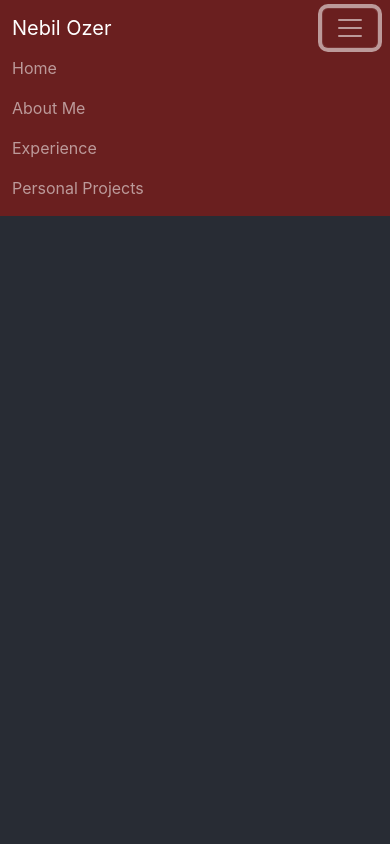
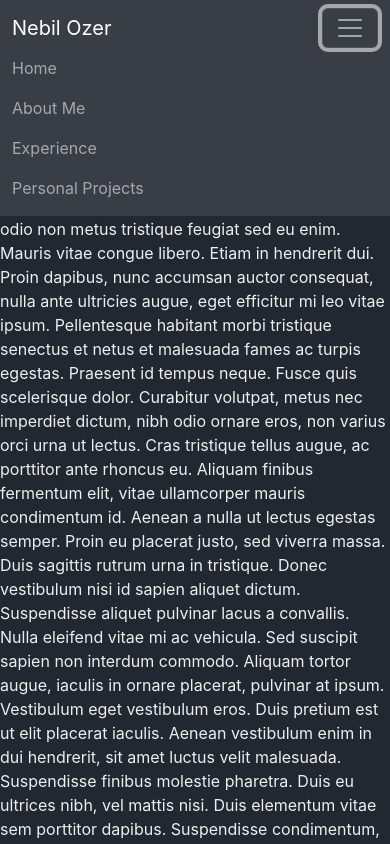
Before and after one commit to Ozen7/Nebil_Portfolio, a React (Create React App) app in the folder my-app/: page /homepage in a window 390 px wide. Both pictures are taken after a click on the button 350 px from the left and 28 px from the top of the page. Shown: the top 844 px of the page. Built offline with nearby package versions, Linux system fonts and the light colour scheme.

Commit message:
color change + homescreen development

```diff
--- a/my-app/src/App.js
+++ b/my-app/src/App.js
@@ -1,5 +1,5 @@
 import './App.css';
-import HelloScreen from './mods/HelloScreen';
+import HelloScreen from './mods/HelloScreen/HelloScreen';
 import {Routes, Route, BrowserRouter} from "react-router-dom";
 import HomePage from './mods/HomePage/HomePage';
 function App() {
--- a/my-app/src/mods/HelloScreen.css
+++ b/my-app/src/mods/HelloScreen/HelloScreen.css
@@ -1,26 +1,26 @@
 .button {
-  background-color: rgba(150, 43, 43, 0.678);
+  background-color: #00ADB5;
   border: 5px;
   font-size: 20px;
   padding: 10px;
   padding-left: 100px;
   padding-right: 100px;
   margin: 20px;
-  color: white;
+  color: #EEEEEE;
   border-radius: 10px;
   position: relative;
   z-index: 1;
 }
 
 .button:hover {
-  background-color: #6a1f1fad;
+  background-color: #00acb5be;
   border: 5px;
   font-size: 20px;
   padding: 10px;
   padding-left: 100px;
   padding-right: 100px;
   margin: 20px;
-  color: white;
+  color: #EEEEEE;
   border-radius: 10px;
   position: relative;
   z-index: 1;
@@ -32,7 +32,7 @@
 }
 
 .background {
-  background-color: #282c34;
+  background-color: #222831;
   flex: 0.1;
   display: flex;
   flex-direction: column;
--- /dev/null
+++ b/my-app/src/mods/HomePage/HomeComponents/Main.js
@@ -0,0 +1,33 @@
+import React from "react";
+import "../HomePage.css";
+
+function Main(props) {
+  return (
+    <>
+      <div className="headerDiv">
+        <br></br>
+        <br></br>
+        <h3>
+          Home
+        </h3>
+
+
+      </div>
+      <div className="contentsDiv">
+      <p>
+      Lorem ipsum dolor sit amet, consectetur adipiscing elit. Ut nec volutpat purus. Nam et sollicitudin lorem. Etiam mattis non risus sed convallis. Proin non lectus a dui egestas laoreet vel sit amet metus. Etiam feugiat dui eu sodales ultricies. Phasellus eu odio non metus tristique feugiat sed eu enim. Mauris vitae congue libero. Etiam in hendrerit dui. Proin dapibus, nunc accumsan auctor consequat, nulla ante ultricies augue, eget efficitur mi leo vitae ipsum.
+
+Pellentesque habitant morbi tristique senectus et netus et malesuada fames ac turpis egestas. Praesent id tempus neque. Fusce quis scelerisque dolor. Curabitur volutpat, metus nec imperdiet dictum, nibh odio ornare eros, non varius orci urna ut lectus. Cras tristique tellus augue, ac porttitor ante rhoncus eu. Aliquam finibus fermentum elit, vitae ullamcorper mauris condimentum id. Aenean a nulla ut lectus egestas semper. Proin eu placerat justo, sed viverra massa. Duis sagittis rutrum urna in tristique. Donec vestibulum nisi id sapien aliquet dictum. Suspendisse aliquet pulvinar lacus a convallis.
+
+Nulla eleifend vitae mi ac vehicula. Sed suscipit sapien non interdum commodo. Aliquam tortor augue, iaculis in ornare placerat, pulvinar at ipsum. Vestibulum eget vestibulum eros. Duis pretium est ut elit placerat iaculis. Aenean vestibulum enim in dui hendrerit, sit amet luctus velit malesuada. Suspendisse finibus molestie pharetra. Duis eu ultrices nibh, vel mattis nisi.
+
+Duis elementum vitae sem porttitor dapibus. Suspendisse condimentum, lorem sit amet condimentum lobortis, ante libero luctus justo, at tincidunt magna risus nec felis. Etiam a ipsum eu elit malesuada laoreet et vel mauris. Proin sed odio erat. Pellentesque fringilla lorem suscipit, tristique nisl ut, vulputate libero. Morbi sem ipsum, aliquam ut mauris vel, tincidunt cursus tellus. Vivamus nunc augue, porttitor eu magna vel, fringilla posuere tortor. Maecenas imperdiet nulla ligula, at iaculis nisi mattis vel. In hac habitasse platea dictumst. Sed sagittis ante in elementum euismod. Donec urna lectus, pellentesque sit amet magna eget, congue suscipit lacus. Phasellus purus mi, tempus in lacus nec, pharetra porta enim. Morbi risus felis, iaculis id ullamcorper vitae, imperdiet vitae nisl.
+
+Curabitur sem diam, auctor a nulla in, venenatis faucibus tellus. Praesent vel tincidunt ex. Curabitur nec posuere libero, ac maximus quam. Aenean vel dui vitae risus pretium ultrices sed eget nunc. Donec in orci at mi pharetra egestas efficitur eget ex. Praesent et enim aliquet, tempor nisi venenatis, maximus felis. Aliquam tincidunt eget purus ut sodales.
+      </p>
+      </div>
+    </>
+  );
+}
+
+export default Main;
--- /dev/null
+++ b/my-app/src/mods/HomePage/HomeComponents/NavBar.js
@@ -0,0 +1,48 @@
+import React from "react";
+import "../HomePage.css";
+
+function NavBar(props) {
+  return (
+    <>
+      <nav
+        class="navbar fixed-top navbar-expand-lg navbar-dark"
+        style={{ backgroundColor: "#393E46" }}
+      >
+        <div class="container-fluid">
+          <a class="navbar-brand" href="#">
+            Nebil Ozer
+          </a>
+          <button
+            class="navbar-toggler"
+            type="button"
+            data-bs-toggle="collapse"
+            data-bs-target="#navbarNavAltMarkup"
+            aria-controls="navbarNavAltMarkup"
+            aria-expanded="false"
+            aria-label="Toggle navigation"
+          >
+            <span class="navbar-toggler-icon"></span>
+          </button>
+          <div class="collapse navbar-collapse" id="navbarNavAltMarkup">
+            <div class="navbar-nav">
+              <a class="nav-link" aria-current="page" href="#">
+                Home
+              </a>
+              <a class="nav-link" href="#">
+                About Me
+              </a>
+              <a class="nav-link" href="#test">
+                Experience
+              </a>
+              <a class="nav-link" href="#personalprojects">
+                Personal Projects
+              </a>
+            </div>
+          </div>
+        </div>
+      </nav>
+    </>
+  );
+}
+
+export default NavBar;
--- /dev/null
+++ b/my-app/src/mods/HomePage/HomeComponents/PersonalProjects.js
@@ -0,0 +1,100 @@
+import React from "react";
+
+function PersonalProjects(props) {
+  return (
+    <>
+      <div className="headerDiv">
+        <h3>Personal Projects</h3>
+      </div>
+      <div
+        id="carouselExampleCaptions"
+        class="carousel slide"
+        data-bs-ride="false"
+      >
+        <div class="carousel-indicators">
+          <button
+            type="button"
+            data-bs-target="#carouselExampleCaptions"
+            data-bs-slide-to="0"
+            class="active"
+            aria-current="true"
+            aria-label="Slide 1"
+          ></button>
+          <button
+            type="button"
+            data-bs-target="#carouselExampleCaptions"
+            data-bs-slide-to="1"
+            aria-label="Slide 2"
+          ></button>
+          <button
+            type="button"
+            data-bs-target="#carouselExampleCaptions"
+            data-bs-slide-to="2"
+            aria-label="Slide 3"
+          ></button>
+        </div>
+        <div class="carousel-inner">
+          <div class="carousel-item active">
+            <img
+              src="https://reactjs.org/logo-og.png"
+              class="d-block w-100"
+              alt="..."
+            />
+            <div class="carousel-caption d-none d-md-block">
+              <h5>First slide label</h5>
+              <p>
+                Some representative placeholder content for the first slide.
+              </p>
+            </div>
+          </div>
+          <div class="carousel-item">
+            <img
+              src="https://reactjs.org/logo-og.png"
+              class="d-block w-100"
+              alt="..."
+            />
+            <div class="carousel-caption d-none d-md-block">
+              <h5>Second slide label</h5>
+              <p>
+                Some representative placeholder content for the second slide.
+              </p>
+            </div>
+          </div>
+          <div class="carousel-item">
+            <img
+              src="https://reactjs.org/logo-og.png"
+              class="d-block w-100"
+              alt="..."
+            />
+            <div class="carousel-caption d-none d-md-block">
+              <h5>Third slide label</h5>
+              <p>
+                Some representative placeholder content for the third slide.
+              </p>
+            </div>
+          </div>
+        </div>
+        <button
+          class="carousel-control-prev"
+          type="button"
+          data-bs-target="#carouselExampleCaptions"
+          data-bs-slide="prev"
+        >
+          <span class="carousel-control-prev-icon" aria-hidden="true"></span>
+          <span class="visually-hidden">Previous</span>
+        </button>
+        <button
+          class="carousel-control-next"
+          type="button"
+          data-bs-target="#carouselExampleCaptions"
+          data-bs-slide="next"
+        >
+          <span class="carousel-control-next-icon" aria-hidden="true"></span>
+          <span class="visually-hidden">Next</span>
+        </button>
+      </div>
+    </>
+  );
+}
+
+export default PersonalProjects;
--- a/my-app/src/mods/HomePage/HomePage.css
+++ b/my-app/src/mods/HomePage/HomePage.css
@@ -1,20 +1,23 @@
 .background {
-    background-color: #282c34;
-    flex: 1;
+    background-color: #222831;
+    color: #EEEEEE;
+}
+
+.headerDiv {
+    background-color: #222831;
+    color: #EEEEEE;
     display: flex;
+    flex:0.1;
     flex-direction: column;
     align-items: center;
     justify-content: center;
-    font-size: calc(10px + 2vmin);
-    color: white;
-    position: relative;
-    min-height: 100vh;
+
+    border-top: 1px solid #00ADB5 ;
+    font-size: 20px;
 }
 
-.navbar {
-    flex: 0.5;
+.contentsDiv {
+    background-color: #222831;
+    color: #EEEEEE;
     display: flex;
-    flex-direction: row;
-    align-items: center;
-    justify-content: center;
 }
--- a/my-app/src/mods/HomePage/HomePage.js
+++ b/my-app/src/mods/HomePage/HomePage.js
@@ -1,14 +1,23 @@
 import React from "react";
 import "./HomePage.css";
-import NavBar from "./NavBar";
+import NavBar from "./HomeComponents/NavBar";
+import PersonalProjects from "./HomeComponents/PersonalProjects";
+import Main from "./HomeComponents/Main";
 
 function HomePage (props) {
     return (
         <>
             <NavBar/>
+            <div id = "main">
+                <Main/>
+            </div>
+
+            <div id = "personalprojects">
+                <PersonalProjects/>
+            </div>
+
             <div className="background">
-            <br/><br/><br/><br/><br/><br/><br/><br/><br/><br/><br/><br/><br/><br/><br/><br/><br/><br/><br/><br/><br/><br/><br/><br/><br/><br/><br/><br/><br/><br/><br/><br/><br/><br/><br/><br/><br/><br/><br/>
-            <p id = "test">hello</p>
+                <p id = "test">hello</p>
             </div>
         </>
     )
--- a/my-app/src/mods/HomePage/NavBar.js
+++ /dev/null
@@ -1,25 +0,0 @@
-import React from "react";
-
-function NavBar (props) {
-    return (
-        <nav class="navbar fixed-top navbar-expand-lg navbar-dark" style = {{backgroundColor: "#6a1f1f"}}>
-            <div class="container-fluid">
-                <a class="navbar-brand" href="#">Nebil Ozer</a>
-                <button class="navbar-toggler" type="button" data-bs-toggle="collapse" data-bs-target="#navbarNavAltMarkup" aria-controls="navbarNavAltMarkup" aria-expanded="false" aria-label="Toggle navigation">
-                <span class="navbar-toggler-icon"></span>
-                </button>
-                <div class="collapse navbar-collapse" id="navbarNavAltMarkup">
-                <div class="navbar-nav">
-                    <a class="nav-link" aria-current="page" href="#">Home</a>
-                    <a class="nav-link" href="#">About Me</a>
-                    <a class="nav-link" href="#test">Experience</a>
-                    <a class="nav-link" href="#">Personal Projects</a>
-
-                </div>
-                </div>
-            </div>
-        </nav>
-    )
-}
-
-export default NavBar;
```
Also changed, not shown: my-app/src/mods/HelloScreen/HelloScreen.js (renamed from my-app/src/mods/HelloScreen.js), my-app/src/mods/HomePage/images/download (9).jfif (added).
